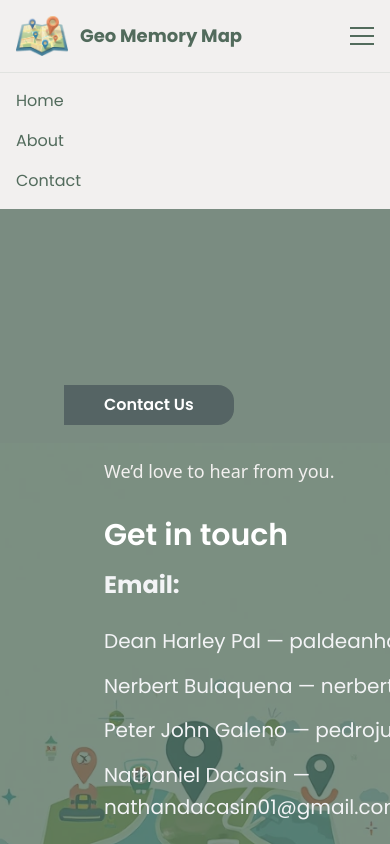
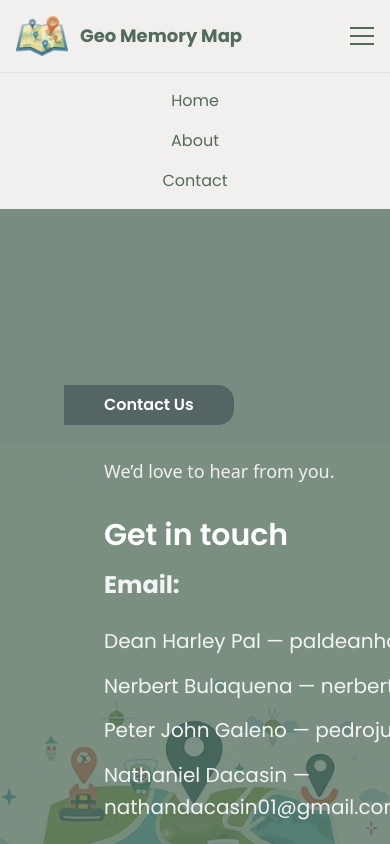
Before and after one commit to UCC-Batch-26/geomemorymap, a React (Vite) app in the folder apps/frontend/: page /contact in a window 390 px wide. Both pictures are taken after a click on the button "Toggle navigation menu". Shown: the top 844 px of the page. Built offline with nearby package versions, Linux system fonts and the light colour scheme; no server answers.

Commit message:
style: add dropdown animation for Menu

```diff
--- a/apps/frontend/src/modules/common/components/navbar.jsx
+++ b/apps/frontend/src/modules/common/components/navbar.jsx
@@ -99,21 +99,24 @@ function NavBar() {
         </button>
       </div>
 
-      {isMenuOpen && (
-        <div className='border-t border-[#526B5C]/10 bg-[#f2f0ef] px-4 pb-4 md:hidden'>
-          <ul className='flex flex-col gap-4 pt-4 font-display'>
+      <div
+        className={`overflow-hidden border-t border-[#526B5C]/10 bg-[#f2f0ef] transition-all duration-300 md:hidden ${
+          isMenuOpen ? 'max-h-60 opacity-100' : 'max-h-0 opacity-0'
+        }`}
+      >
+      <ul className="flex flex-col gap-4 px-4 py-4 font-display">
         <li>
-              <Link to='/' onClick={handleCloseMenu} className='block text-[#526B5C]'>
+          <Link to="/" onClick={handleCloseMenu} className="block text-center text-[#526B5C]">
             Home
           </Link>
         </li>
         <li>
-              <Link to='/about' onClick={handleCloseMenu} className='block text-[#526B5C]'>
+          <Link to="/about" onClick={handleCloseMenu} className="block text-center text-[#526B5C]">
             About
           </Link>
         </li>
         <li>
-              <Link to='/contact' onClick={handleCloseMenu} className='block text-[#526B5C]'>
+          <Link to="/contact" onClick={handleCloseMenu} className="block text-center text-[#526B5C]">
             Contact
           </Link>
         </li>
@@ -122,16 +125,14 @@ function NavBar() {
           <li>
             <button
               onClick={handleLogout}
-                  className='w-full rounded-md bg-[#EF6B48] px-4 py-2 text-white transition hover:bg-[#e9542b]'
+              className="w-full rounded-md bg-[#EF6B48] px-4 py-2 text-white transition hover:bg-[#e9542b]"
             >
               Logout
             </button>
           </li>
         )}
       </ul>
-
     </div>
-      )}
     </nav>
   );
 }
```
Lines whose indentation alone changed are shown as unchanged.
